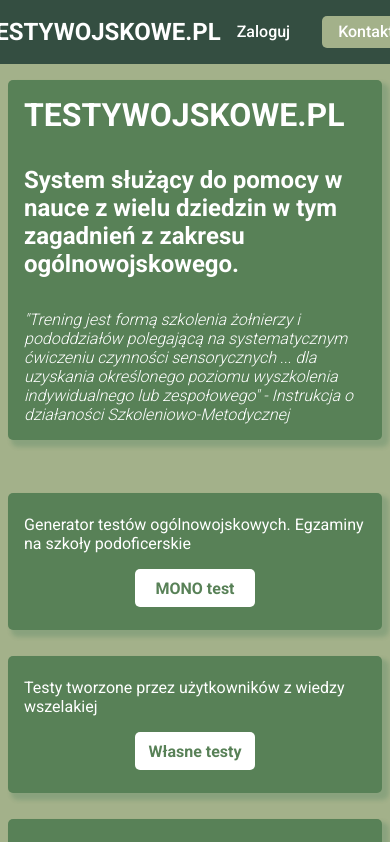
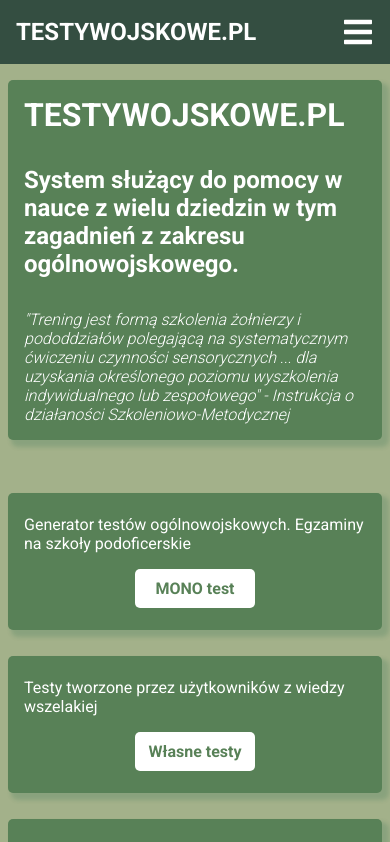
Before and after one commit to CalvinLanger/MilitaryTest, a React (Create React App) app: page / in a window 390 px wide. Shown: the top 842 px of the page. Built offline with nearby package versions, Linux system fonts and the light colour scheme.

Commit message:
added responsive bars

```diff
--- a/src/App.css
+++ b/src/App.css
@@ -27,7 +27,7 @@ body{
   padding: 2rem;
   max-width: 1360px;
 
-  margin-bottom: 10rem;
+  margin-bottom: 17rem;
 }
 
 /* NAVIGATION BAR */
@@ -70,6 +70,12 @@ body{
 .navbar-contact:hover{
   color: #344e41;
   background-color: #a3b18a;
+}
+
+.fabars-icon{
+  font-size: 2rem;
+  cursor: pointer;
+  display: none;
 }
 
 /* NEXT SECTION */
@@ -195,6 +201,15 @@ body{
   .news-box{
     grid-column: 1 / 4;
   }
+
+  .navbar-login,
+  .navbar-contact{
+    display: none;
+  }
+
+  .fabars-icon{
+    display: block;
+  }
 }
 
 @media only screen and (max-width: 630px) {
--- a/src/App.js
+++ b/src/App.js
@@ -5,10 +5,19 @@ import Footer from './components/Footer';
 import SupportMe from './components/SupportMe';
 
 
+function toLogin() {
+  alert('Login');
+}
+
+function toContact() {
+  alert('hello world');
+}
+
+
 function App() {
   return (
     <div className="App">
-      <Navbar />
+      <Navbar contact={toContact} login={toLogin} />
       <div className='container'>
         <div className='news-box'>
           <h1>
@@ -23,7 +32,8 @@ function App() {
         </div>
         <TestCard
           title="MONO test"
-          description="Generator testów ogólnowojskowych. Egzaminy na szkoły podoficerskie" />
+          description="Generator testów ogólnowojskowych. Egzaminy na szkoły podoficerskie"
+        />
         <TestCard
           title="Własne testy"
           description='Testy tworzone przez użytkowników z wiedzy wszelakiej' />
--- a/src/components/Navbar.js
+++ b/src/components/Navbar.js
@@ -1,29 +1,24 @@
 import React from 'react';
+import { FaBars } from 'react-icons/fa';
 
-function login() {
-    alert('Login');
-}
 
-function contact() {
-    alert('hello world');
-}
-
-function Navbar() {
+function Navbar(props) {
     return (
         <div className='nav-bar'>
             <div className='navbar-logo'>
                 TESTYWOJSKOWE.PL
             </div>
             <div className='navbar-menu'>
-                <div className='navbar-login' onClick={login}>
+                <div className='navbar-login' onClick={props.login}>
                     Zaloguj
                 </div>
-                <div className='navbar-contact' onClick={contact}>
+                <div className='navbar-contact' onClick={props.contact}>
                     Kontakt
                 </div>
+                <FaBars className='fabars-icon' />
             </div>
         </div>
     );
-}
+};
 
 export default Navbar;
```
